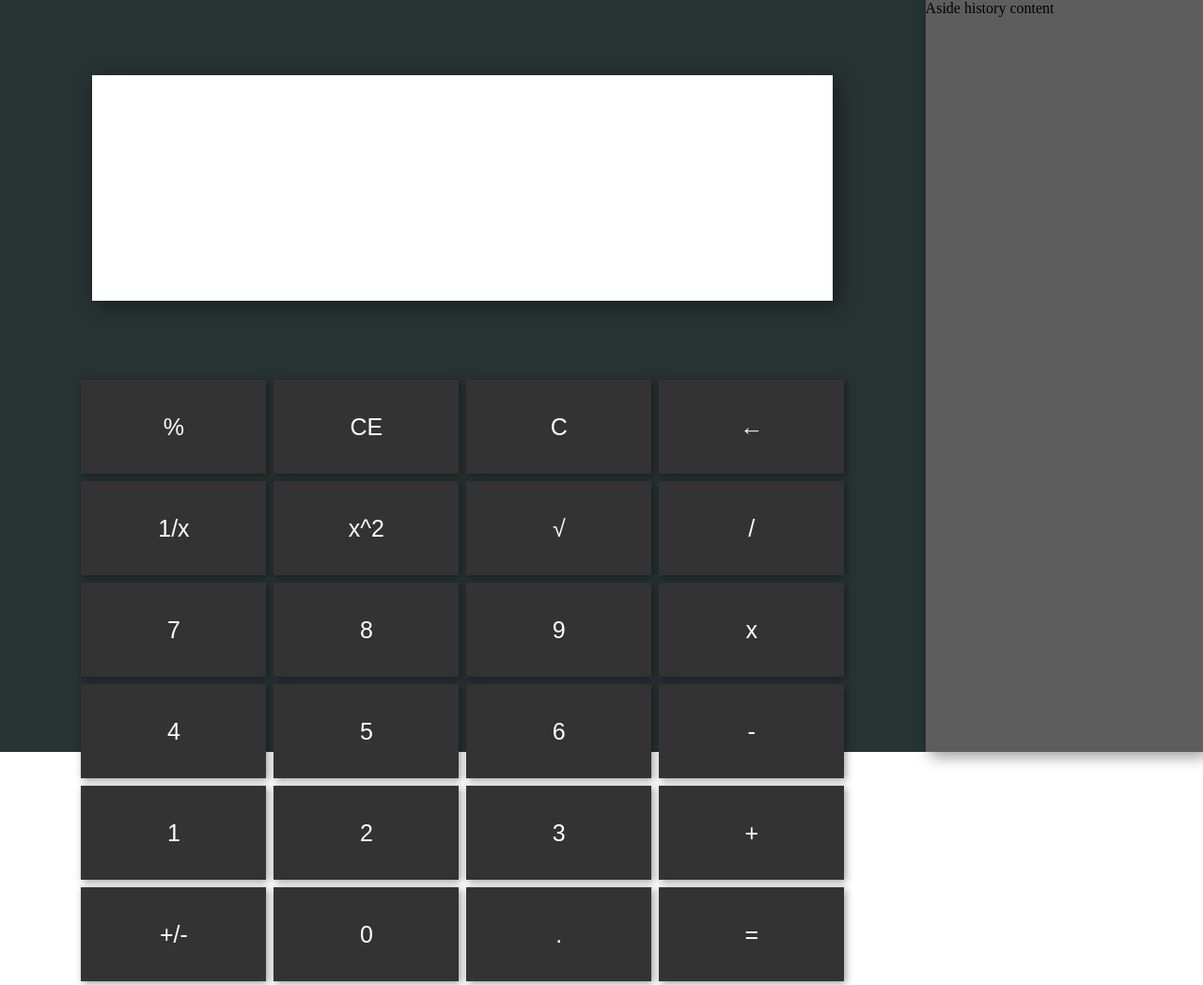
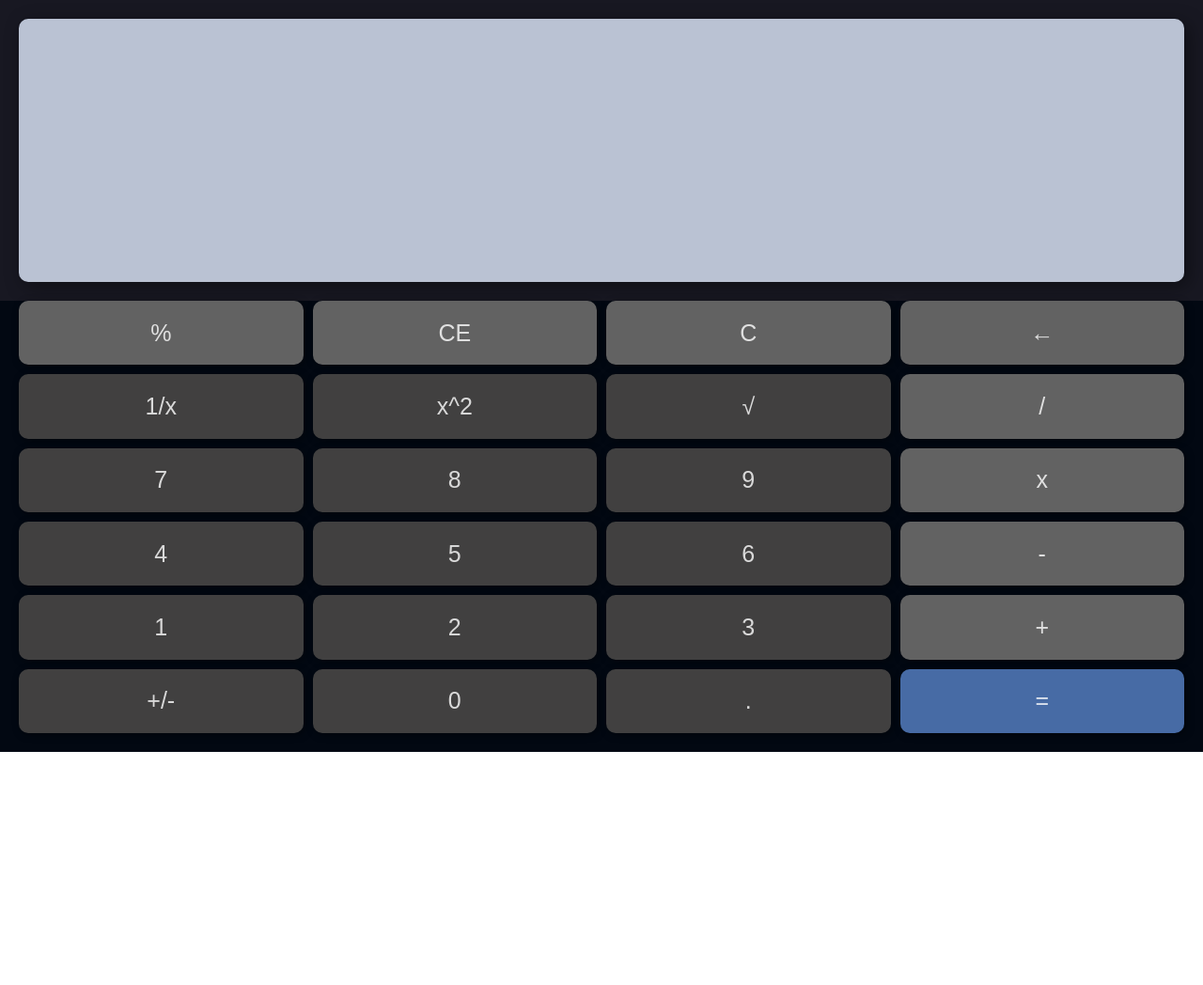
Before and after one commit to amg28/js-calculator, a plain HTML site: page index.html in a window 1280 px wide. Shown: the whole page at 94% size. After the commit the page ends 800 px from the top, so only its background shows below. Drawn offline with Linux system fonts and the light colour scheme.

Commit message:
Changed ui design

```diff
--- a/index.html
+++ b/index.html
@@ -8,21 +8,18 @@
     <link rel="stylesheet" type="text/css" href="style.css">
 </head>
 
-<body>
-    <main>
-        <div class="main-container">
-            <section class="screen-section">
+<body class="container">
+        <header></header>
+        <main class="container">
+            <section class="calculator container">
                 <div class="screen"></div>
-            </section>
-            <section class="sign-section">
-                <div class="button-container">
+                <div class="button-block container">
                 </div>
             </section>
-        </div>
-        <aside>Aside history content</aside>
-    </main>
+            <section class="history"></section>
+        </main>
+        <footer></footer>
     <script src="main.js"></script>
     <script src="math-operations.js"></script>
 </body>
-
 </html>
--- a/main.js
+++ b/main.js
@@ -1,6 +1,6 @@
 //Constants
 const signs = ["%", "CE", "C", "←", "1/x", "x^2", "√", "/", "7", "8", "9", "x", "4", "5", "6", "-", "1", "2", "3", "+", "+/-", "0", ".", "="];
-const buttonContainer = document.querySelector(".button-container");
+const buttonContainer = document.querySelector(".button-block");
 
 //Sign button creation
 signs.forEach((sign) => createButton(sign));
--- a/math-operations.js
+++ b/math-operations.js
@@ -64,6 +64,12 @@ function equal() {
 }
 
 //Help functions
+
+function readScreen() {
+    let result = screen.innerText;
+    return parseFloat(result);
+}
+
 function readNumberFromScreen() {
     let result = screen.innerText.match(/\d+$/);
     return parseFloat(result);
--- a/style.css
+++ b/style.css
@@ -1,89 +1,139 @@
-/* override browser default styling */
-html,body {
-    margin: 0;
-    padding: 0;
+body {
+    margin: 0px;
+    background: #485563;  /* fallback for old browsers */
+    background: -webkit-linear-gradient(to top, #29323c, #485563);  /* Chrome 10-25, Safari 5.1-6 */
+    background: linear-gradient(to top, #29323c, #485563); /* W3C, IE 10+/ Edge, Firefox 16+, Chrome 26+, Opera 12+, Safari 7+ */
+
 }
 
 :root {
-    --screen-section-color: #273233;
-    --screen-screen-color: #ffffff;
-    --main-section-color: #273233;
-    --side-section-color: #5d5d5d;
-    --button-color: #333333;
+    --screen-color: #e3edffcc;
+    --calculator-color: #010711e7;
+    --history-color: #b8d2ff8c;
+    --primary-button-color: #414040;
+    --secondary-button-color: #626262;
+    --acent-button-color: #476ba5;
 }
 
-/* Cover page fully using viewport-relative units */
-body {
-    height: 100vh; /* 1vh is 1% of view port height. View port is browser window size. Example: 50cm height will be relative 0.5cm or 1vh. */
-    width: 100vw;
-  }
-
-  /* include border and padding in element width and height */
-  * {
-    box-sizing: border-box;
-  }
-
-main {
-    height: 100%;
+body.container {
+    display: grid;
     width: 100%;
-    display: flex;
-    flex-flow: row;
+    height: 100vh;
+    min-height: 500px;
+    grid-template-rows: 10% 80% 10%;
+    grid-template-columns: 20% 60% 20%;
 }
 
-section {
-    float: left;
-    height: auto;
-    min-height: 50%;
-    width: 100%;
+header{
+    grid-area: 1/1/1/4;
 }
 
-.main-container {
-    display: flex;
-    flex-flow: column;
-    width: 100%;
+main{
+    grid-area: 2/2/3/3;
 }
 
-.screen-section {
-    background-color: var(--screen-section-color);
-    display: flex;
+main.container{
+    display: grid;
+    grid-template-columns: 70% 30%;
+    grid-template-rows: 100%;
 }
 
-.screen {
-    display: block;
-    width: 80%;
-    height: 60%;
-    margin: auto;
-    background-color: var(--screen-screen-color);
+.calculator{
+    background-color: var(--calculator-color);
+}
+
+.calculator.container{
+    display: grid;
+    grid-template-rows: 40% 60%;
+}
+
+.screen{
+    margin: 20px;
+    background-color: var(--screen-color);
+    border-radius: 10px;
     font-size: 100px;
     overflow-wrap: break-word;
     box-shadow: 5px 5px 20px rgba(0, 0, 0, 0.4);
 }
 
-.sign-section {
-    background-color: var(--main-section-color);
+.button-block{
+    background-color: lightblue;
+    padding: 20px;
+    padding-top: 0;
 }
 
-.button-container {
-    display: flex;
-    flex-flow: row wrap;
-    justify-content: center;
-    align-content: center;
+.button-block.container{
+    display: grid;
+    grid-template-rows: repeat(6, 1fr);
+    grid-template-columns: repeat(4, 1fr);
+    grid-gap: 10px 10px;
+    background-color: var(--calculator-color);
 }
 
-aside {
-    width: 30%;
-    background-color: var(--side-section-color);
-    float: right;
-    box-shadow: 5px 5px 15px rgba(0, 0, 0, 0.4);
-}
-
-.button {
-    width: 20%;
-    height: 4em; /* Relative to font-size of the element. 2em - 2 times, 3em - 3 times */
-    background: var(--button-color);
-    margin: 4px;
+.button{
+    border-radius: 10px;
+    background-color: var(--primary-button-color);
     font-size: 25px;
-    color: white;
+    color: rgba(255, 255, 255, 0.801);
     border: none;
     box-shadow: 2px 2px 8px rgba(0, 0, 0, 0.4);
 }
+
+.button:nth-child(-n+4){
+    background-color: var(--secondary-button-color);
+}
+
+.button:nth-child(4n){
+    background-color: var(--secondary-button-color);
+}
+
+.button:nth-last-child(1){
+    background-color: var(--acent-button-color);
+}
+
+.history{
+    background-color: var(--history-color);
+    opacity: 0.3;
+}
+
+footer{
+    grid-area: 3/1/4/4;
+}
+
+/* ----------- Mobile/Tablet Screens ----------- */
+@media screen
+  and (max-device-width: 1200px)
+  and (-webkit-min-device-pixel-ratio: 1) {
+
+    header{
+        display: none;
+        background-color:aqua;
+    }
+
+    main{
+        grid-area: 1/1/4/4;
+        background-color:pink;
+    }
+
+    main.container{
+        display: grid;
+        grid-template-columns: 100%;
+        grid-template-rows: 100%;
+    }
+
+    .button-block.container{
+        display: grid;
+        grid-template-rows: repeat(6, 1fr);
+        grid-template-columns: repeat(4, 1fr);
+        grid-gap: 10px 10px;
+        background-color: var(--calculator-color);
+    }
+
+    .history{
+        display: none;
+    }
+
+    footer{
+        display: none;
+    }
+}
```
